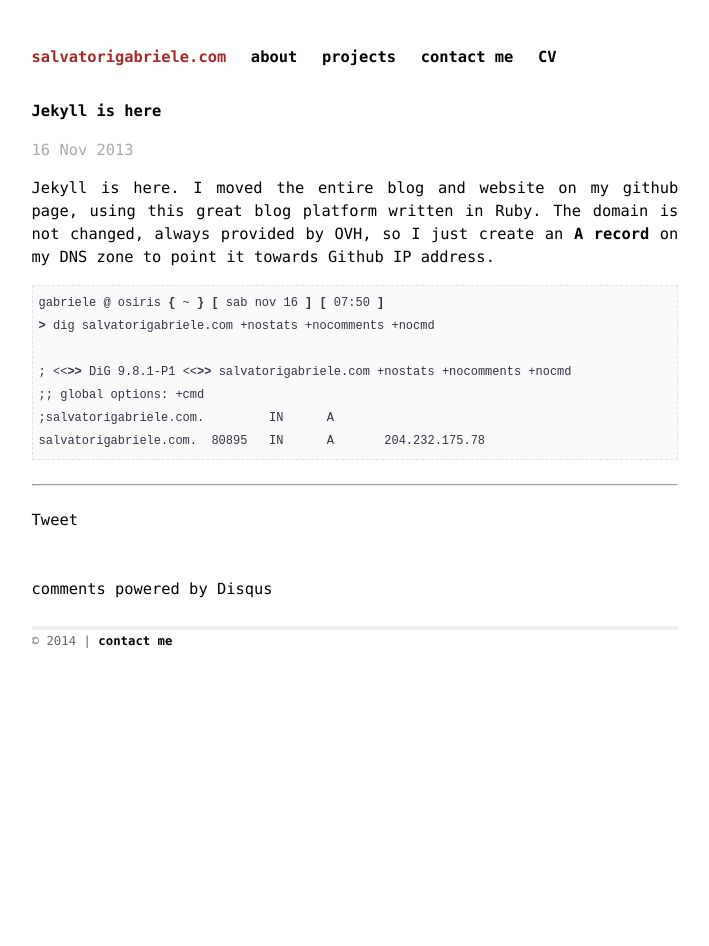
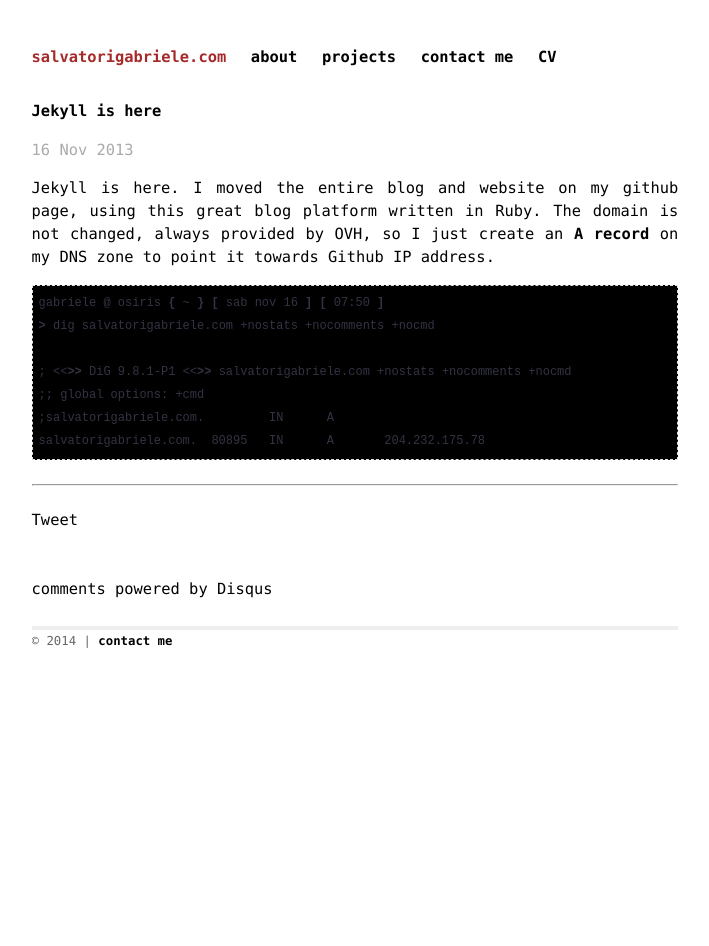
Before and after one commit to gsalvatori/salvatorigabriele.com, a Jekyll site: the page built from _posts/2013-11-16-jekyll-is-here.markdown, in a window 1280 px wide. Shown: the whole page, without its empty margins (285-994 px from the left). Built offline with Jekyll 4.4.1, drawn with Linux system fonts in a browser that asks for light colours; Markdown is read by kramdown in place of the engine named in the settings; comment, search, counter and statistics services are not loaded.

Commit message:
Update main.css

```diff
--- a/css/main.css
+++ b/css/main.css
@@ -203,7 +203,7 @@ ul.posts {
 pre {
         border:1px dashed #E1E1E1;
         color:#333344;
-        background:#FAFAFA;
+        background:#000000;
         font-family:monospace;
         overflow:auto;
         font-size:12px;
```
